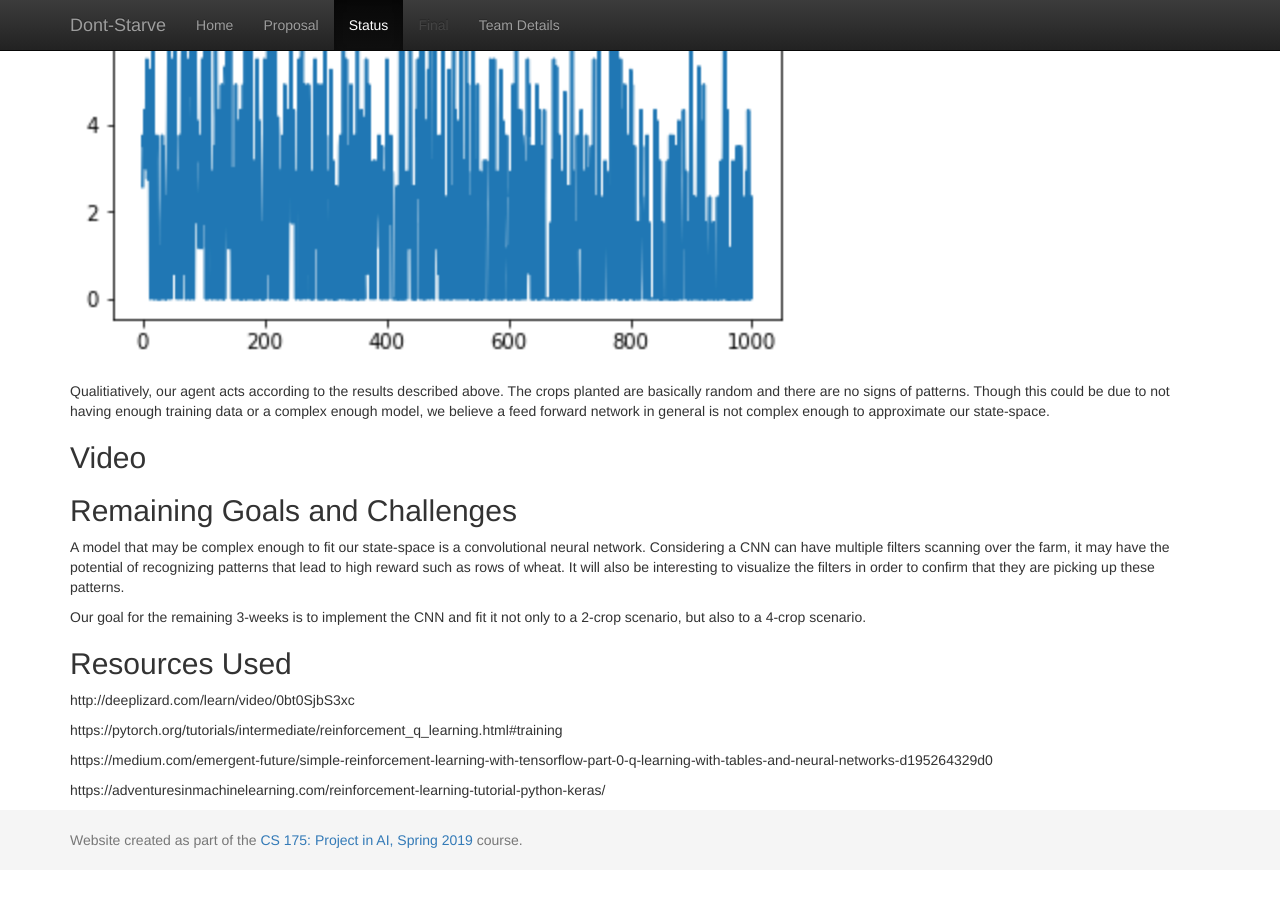
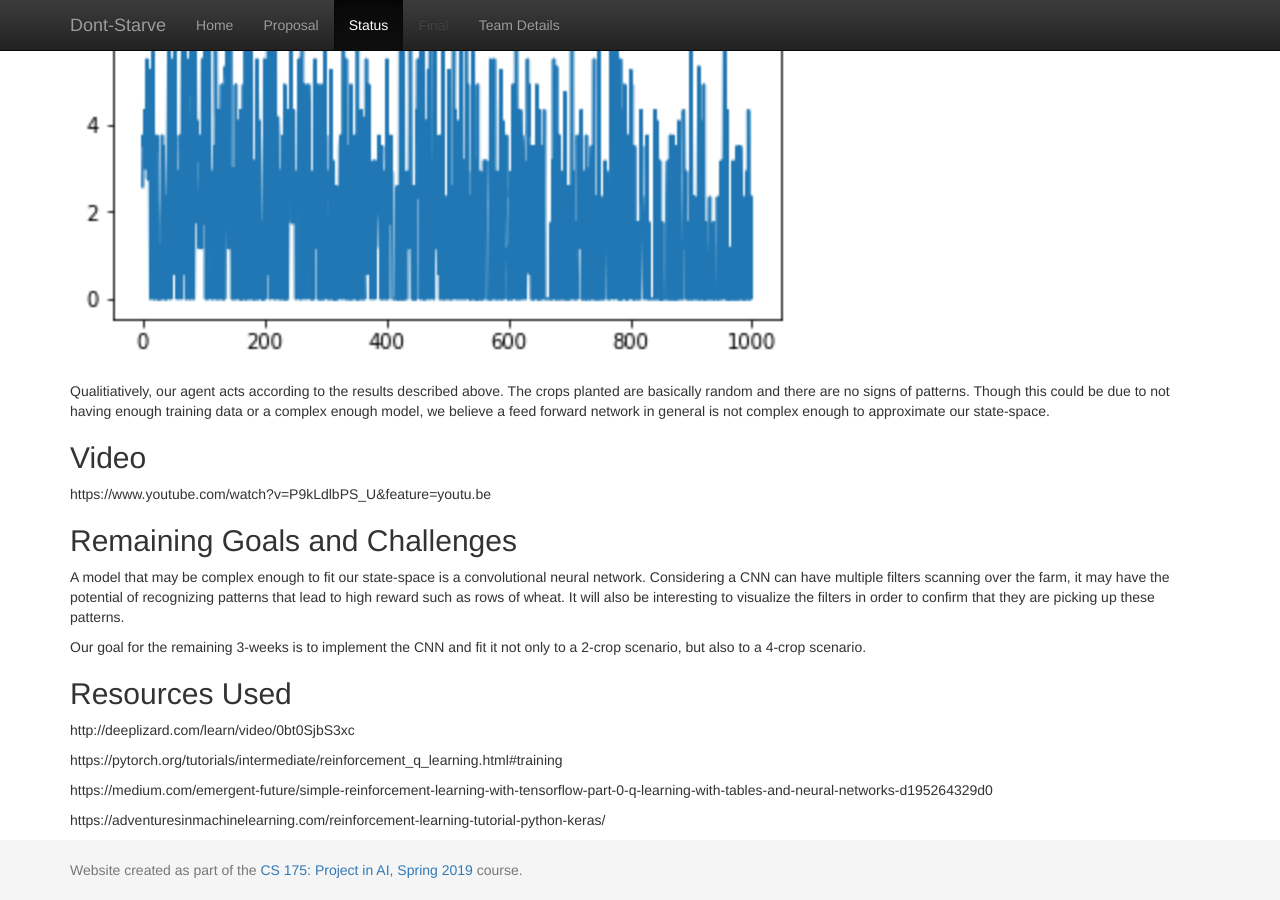
Before and after one commit to Farbod909/cs175-dont-starve, a Jekyll site: the page built from docs/status.md, in a window 1280 px wide and 900 px high, scrolled down 1850 px. Built offline with Jekyll 4.4.1, drawn with Linux system fonts in a browser that asks for light colours; our own code applies the rules of GitHub Pages for plain Markdown files; before the commit the page ends 2720 px from its top, so only the background shows below that; some of the changed lines change nothing that is shown.

Commit message:
Update status.md

```diff
--- a/docs/status.md
+++ b/docs/status.md
@@ -54,6 +54,8 @@ Though this could be due to not having enough training data or a complex enough
 
 ## Video
 
+https://www.youtube.com/watch?v=P9kLdlbPS_U&feature=youtu.be
+
 ## Remaining Goals and Challenges
 A model that may be complex enough to fit our state-space is a convolutional neural network.
 Considering a CNN can have multiple filters scanning over the farm, it may have the potential of recognizing patterns that lead to high reward such as rows of wheat.
```
